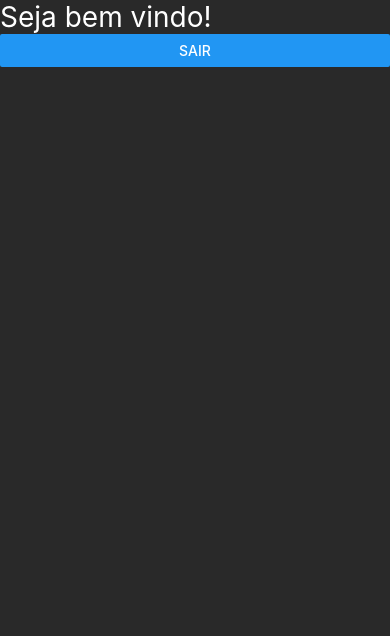
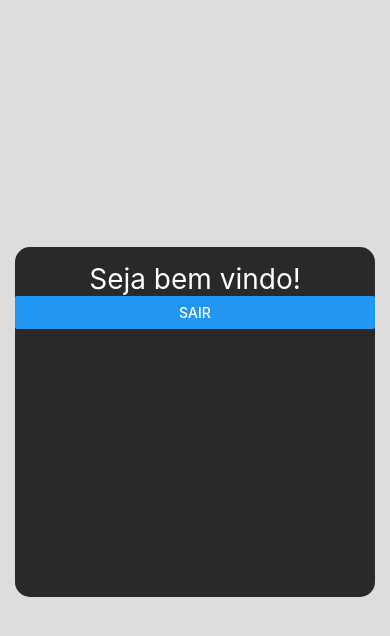
Before and after one commit to triangulodepascal/ReactNative_Matheus_Fraga, a React Native app in the folder meuApp/: screen / in a window 390 px wide. Both pictures are taken after a click on the button "ENTRAR". Shown: the top 636 px of the page. Built offline with nearby package versions, Linux system fonts and the light colour scheme.

Commit message:
ADD.: Improving modal

```diff
--- a/meuApp/App.js
+++ b/meuApp/App.js
@@ -1,6 +1,6 @@
 import React, { Component } from "react";
 import { View, Text, StyleSheet, Button, Modal } from "react-native";
-
+import Entrar from "./src/Entrar";
 class App extends Component {
   constructor(props) {
     super(props);
@@ -9,23 +9,35 @@ class App extends Component {
     };
 
     this.entrar = this.entrar.bind(this);
+    this.sair = this.sair.bind(this);
   }
 
   entrar() {
     this.setState({ modalVisible: true });
   }
 
+  sair(visible) {
+    this.setState({ modalVisible: visible });
+  }
+
   render() {
     return (
       <View style={styles.container}>
         <Button title="Entrar" onPress={this.entrar}></Button>
-        <Modal animationType="fade" visible={this.state.modalVisible}>
-          <View style={{ backgroundColor: "#292929", flex: 1 }}>
-            <Text style={{ color: "#FFF", fontSize: 28 }}>Seja bem vindo!</Text>
-            <Button
-              title="Sair"
-              onPress={() => this.setState({ modalVisible: false })}
-            ></Button>
+        <Modal
+          transparent={true}
+          animationType="slide"
+          visible={this.state.modalVisible}
+        >
+          <View
+            style={{
+              margin: 15,
+              flex: 1,
+              alignItems: "center",
+              justifyContent: "center",
+            }}
+          >
+            <Entrar fechar={() => this.sair(false)}></Entrar>
           </View>
         </Modal>
       </View>
@@ -36,7 +48,6 @@ class App extends Component {
 const styles = StyleSheet.create({
   container: {
     flex: 1,
-    marginTop: 45,
     justifyContent: "center",
     alignItems: "center",
     backgroundColor: "#DDD",
--- /dev/null
+++ b/meuApp/src/Entrar.js
@@ -0,0 +1,29 @@
+import React, { Component } from "react";
+import { View, Text, StyleSheet, Button, Modal } from "react-native";
+
+export default class App extends Component {
+  render() {
+    return (
+      <View
+        style={{
+          backgroundColor: "#292929",
+          width: "100%",
+          height: 350,
+          borderRadius: 15,
+        }}
+      >
+        <Text
+          style={{
+            color: "#FFF",
+            fontSize: 28,
+            paddingTop: 15,
+            textAlign: "center",
+          }}
+        >
+          Seja bem vindo!
+        </Text>
+        <Button title="Sair" onPress={this.props.fechar}></Button>
+      </View>
+    );
+  }
+}
```
Also changed, not shown: meuApp/src/Pessoas/index.js (deleted, +0 -27 lines).
